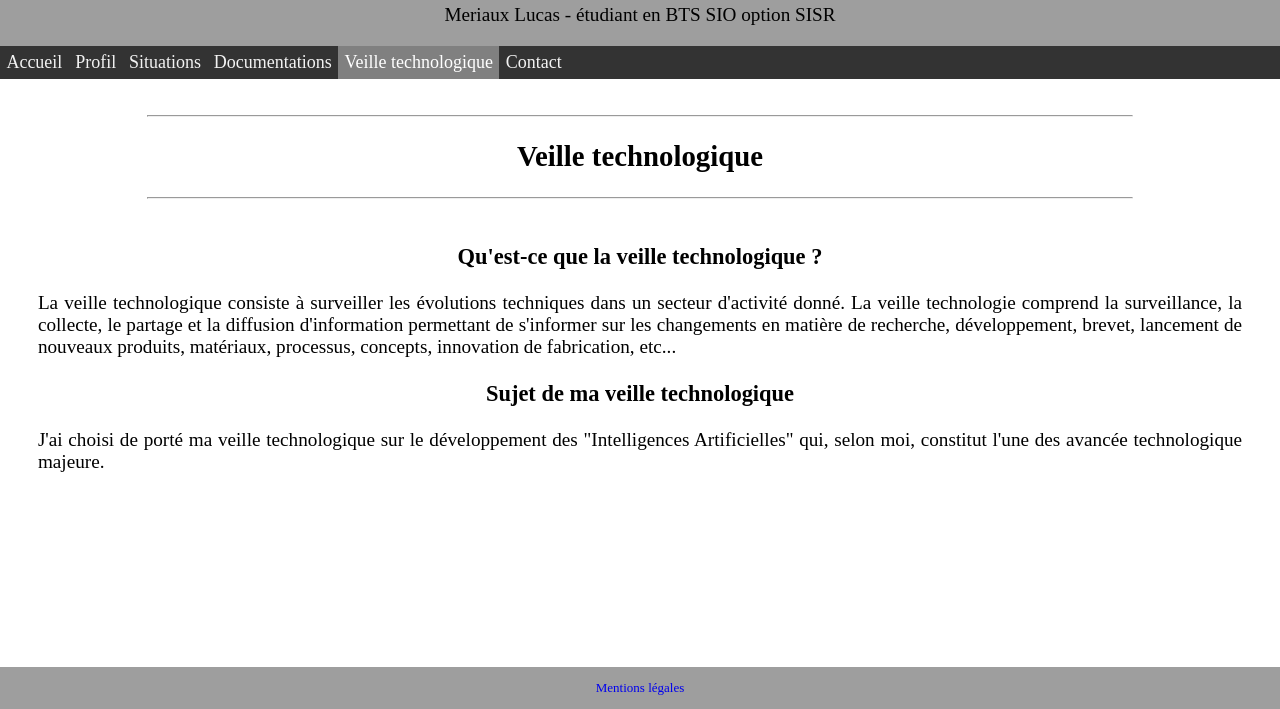
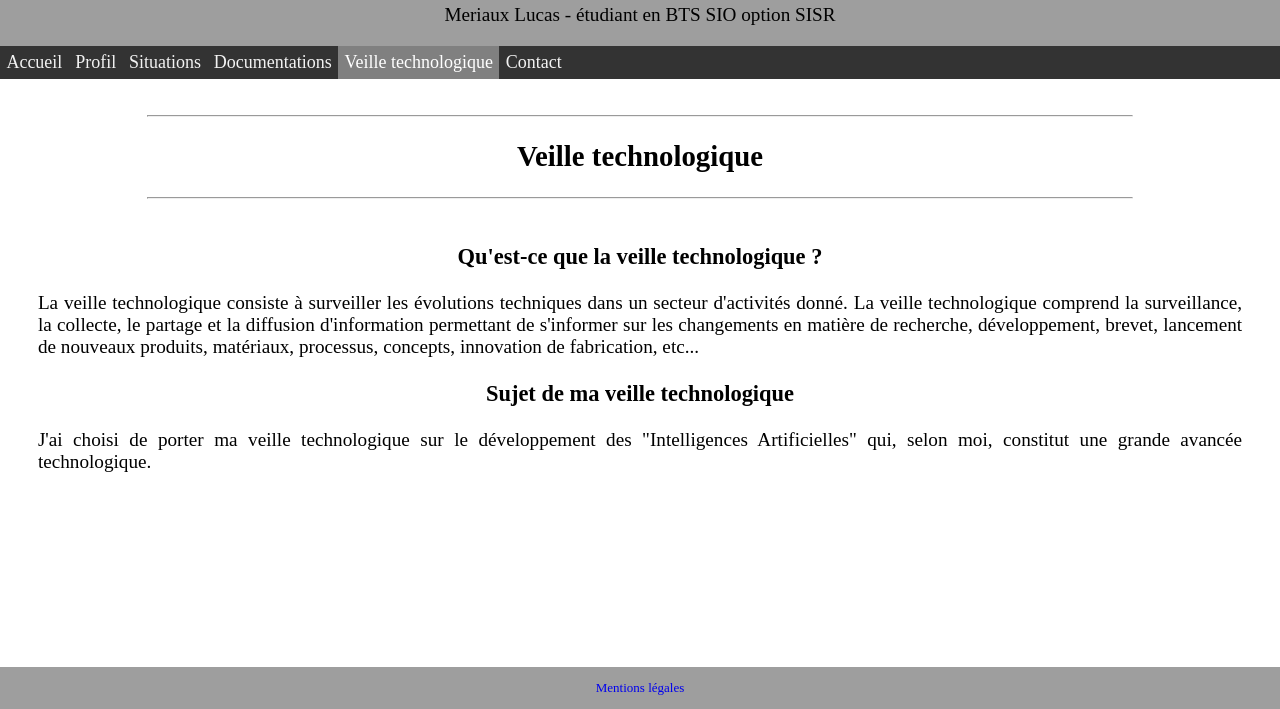
Before and after one commit to Pierre-Antoine-IV/Portfolio_Meriaux-Lucas, a plain HTML site: page pages/veille/veille_tech.html in a window 1280 px wide. Shown: the part 91-800 px from the top of the page. Drawn offline with Linux system fonts and the light colour scheme.

Commit message:
correction fautes orthographes

```diff
--- a/pages/veille/veille_tech.html
+++ b/pages/veille/veille_tech.html
@@ -29,12 +29,12 @@
             <div class="text_container">
                 <h3>Qu'est-ce que la veille technologique ?</h3>
                 <p>
-                    La veille technologique consiste à surveiller les évolutions techniques dans un secteur d'activité donné. La veille technologie comprend la surveillance, la collecte, le partage et la diffusion d'information permettant de s'informer sur les changements en matière de recherche, développement, brevet, lancement de nouveaux produits, matériaux, processus, concepts, innovation de fabrication, etc...
+                    La veille technologique consiste à surveiller les évolutions techniques dans un secteur d'activités donné. La veille technologique comprend la surveillance, la collecte, le partage et la diffusion d'information permettant de s'informer sur les changements en matière de recherche, développement, brevet, lancement de nouveaux produits, matériaux, processus, concepts, innovation de fabrication, etc...
                 </p>
 
                 <h3>Sujet de ma veille technologique</h3>
                 <p>
-                    J'ai choisi de porté ma veille technologique sur le développement des "Intelligences Artificielles" qui, selon moi, constitut l'une des avancée technologique majeure.
+                    J'ai choisi de porter ma veille technologique sur le développement des "Intelligences Artificielles" qui, selon moi, constitut une grande avancée technologique.
                 </p>
             </div>
         </div>
```
Also changed, not shown: pages/profil.html (+1 -1 lines), pages/situations.html (+2 -2 lines).
